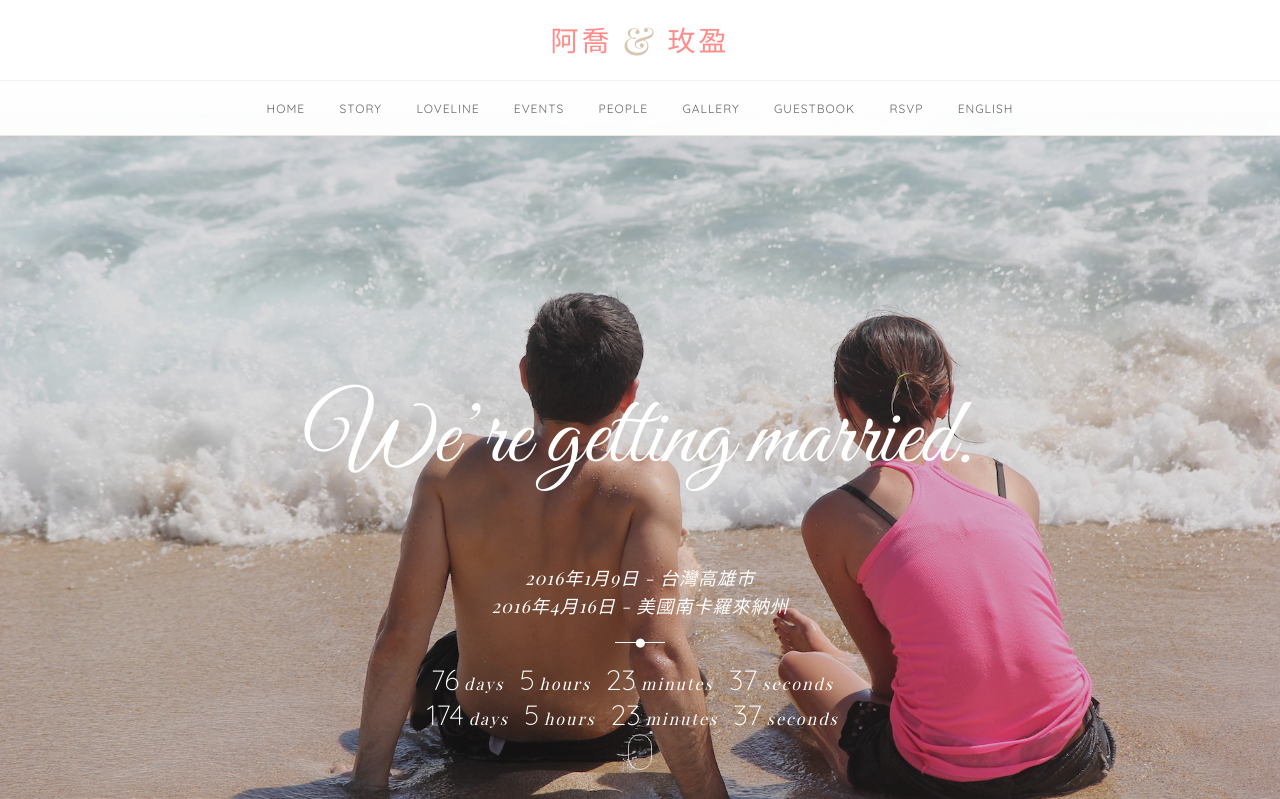
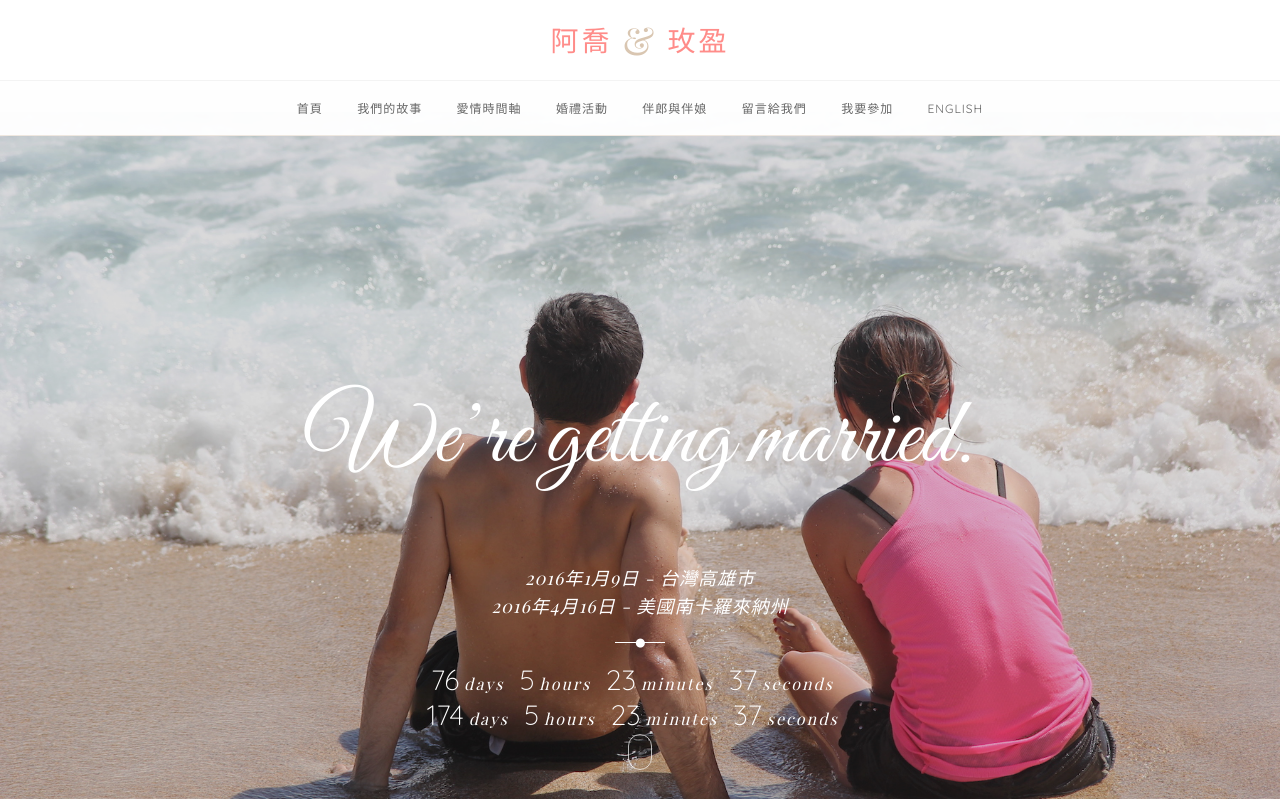
Before and after one commit to jlaurendi/joe-and-diana-wedding, a PHP site: page /index-zh.php in a window 1280 px wide. Shown: the top 799 px of the page. Run offline with PHP 8.4, Linux system fonts and the light colour scheme; data that the repository does not hold is empty; some libraries are stand-ins or nearby versions; some web fonts are replaced.

Commit message:
Made change on menu.

```diff
--- a/index-en.php
+++ b/index-en.php
@@ -73,11 +73,11 @@
                         <ul>
                             <li><a href="#logo">Home</a></li>
                             <li><a href="#couple">Story</a></li>
-                            <li><a href="#timeline">Timeline</a></li>
+                            <li><a href="#timeline">Loveline</a></li>
                             <li><a href="#wedding-events">Events</a></li>
                             <li><a href="#important-people">People</a></li>
-                            <li><a href="#wedding-gallery">Gallery</a></li>
-                            <li><a href="#gift-registry">Gifts</a></li>
+<!--                             <li><a href="#wedding-gallery">Gallery</a></li>
+ -->                            <li><a href="#gift-registry">Gifts</a></li>
                             <li><a href="#guestbook">GuestBook</a></li>
                             <li><a href="#contact">RSVP</a></li>
                             <li><a href="http://www.achiaohemeiying.com/index-zh.php">中文</a></li>
--- a/index-zh.php
+++ b/index-zh.php
@@ -69,14 +69,14 @@
                     <div id="menu-logo" >J <span>&amp;</span> D</div>
                     <nav id="navigation" class="column twelve">
                         <ul>
-                            <li><a href="#logo">Home</a></li>
-                            <li><a href="#couple">Story</a></li>
-                            <li><a href="#timeline">Loveline</a></li>
-                            <li><a href="#wedding-events">Events</a></li>
-                            <li><a href="#important-people">People</a></li>
-                            <li><a href="#wedding-gallery">Gallery</a></li>
-                            <li><a href="#guestbook">GuestBook</a></li>
-                            <li><a href="#contact">RSVP</a></li>
+                            <li><a href="#logo">首頁</a></li>
+                            <li><a href="#couple">我們的故事</a></li>
+                            <li><a href="#timeline">愛情時間軸</a></li>
+                            <li><a href="#wedding-events">婚禮活動</a></li>
+                            <li><a href="#important-people">伴郎與伴娘</a></li>
+<!--                             <li><a href="#wedding-gallery">Gallery</a></li>
+ -->                            <li><a href="#guestbook">留言給我們</a></li>
+                            <li><a href="#contact">我要參加</a></li>
                             <li><a href="http://www.josephanddiana.com/index-en.php">English</a></li>
                         </ul>
                     </nav>
@@ -611,8 +611,8 @@
         </section>
         <!-- #Important People Section Ends -->
 
-        <!-- Small Gallery Section -->
-<!--         <section id="wedding-gallery" class="pattern">
+<!--         Small Gallery Section
+ -->        <!-- <section id="wedding-gallery" class="pattern">
             <header class="section-header">
                 <h3 class="section-title">Photo Gallery</h3>
             </header>
@@ -726,8 +726,8 @@
                 </div>
             </div>
         </section> -->
-        <!-- #Small Gallery Section Ends -->
-
+<!--         #Small Gallery Section Ends
+ -->
 
         <!-- Guestbook Section -->
         <section id="guestbook">
```
